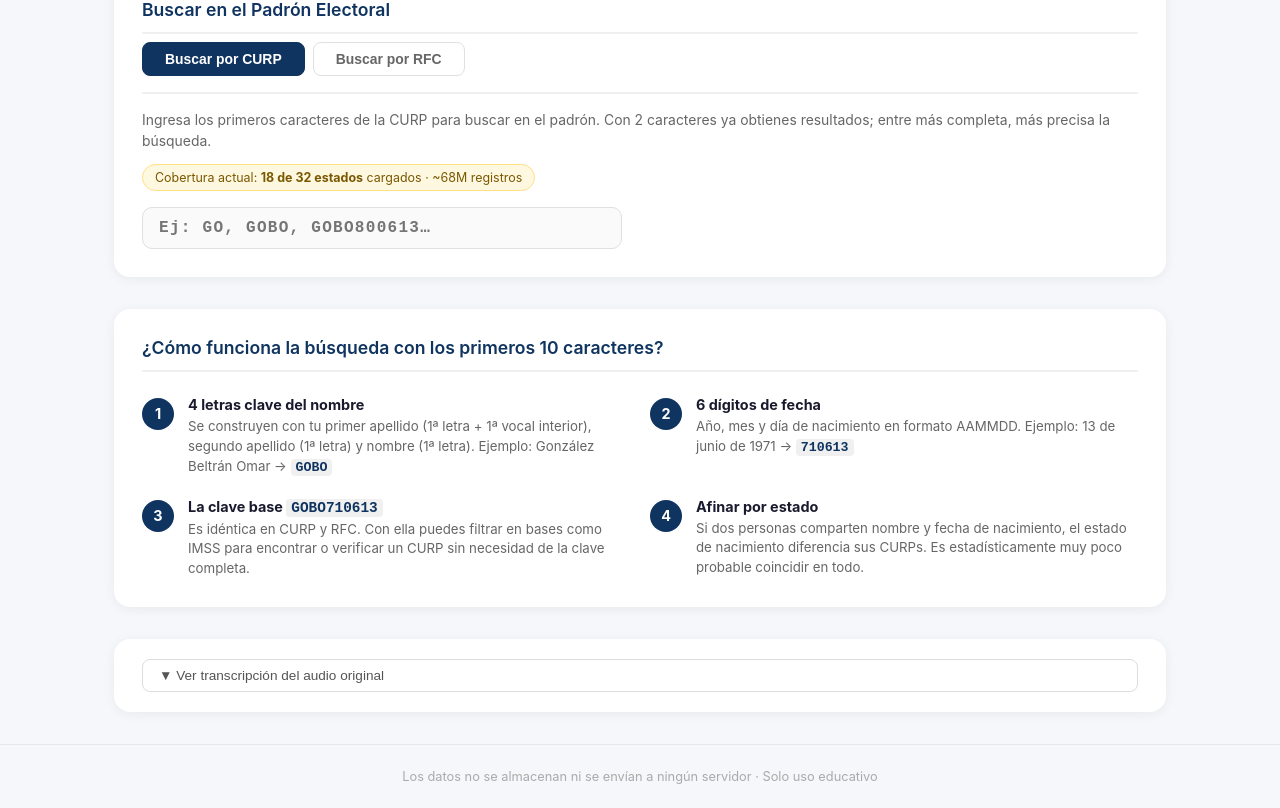
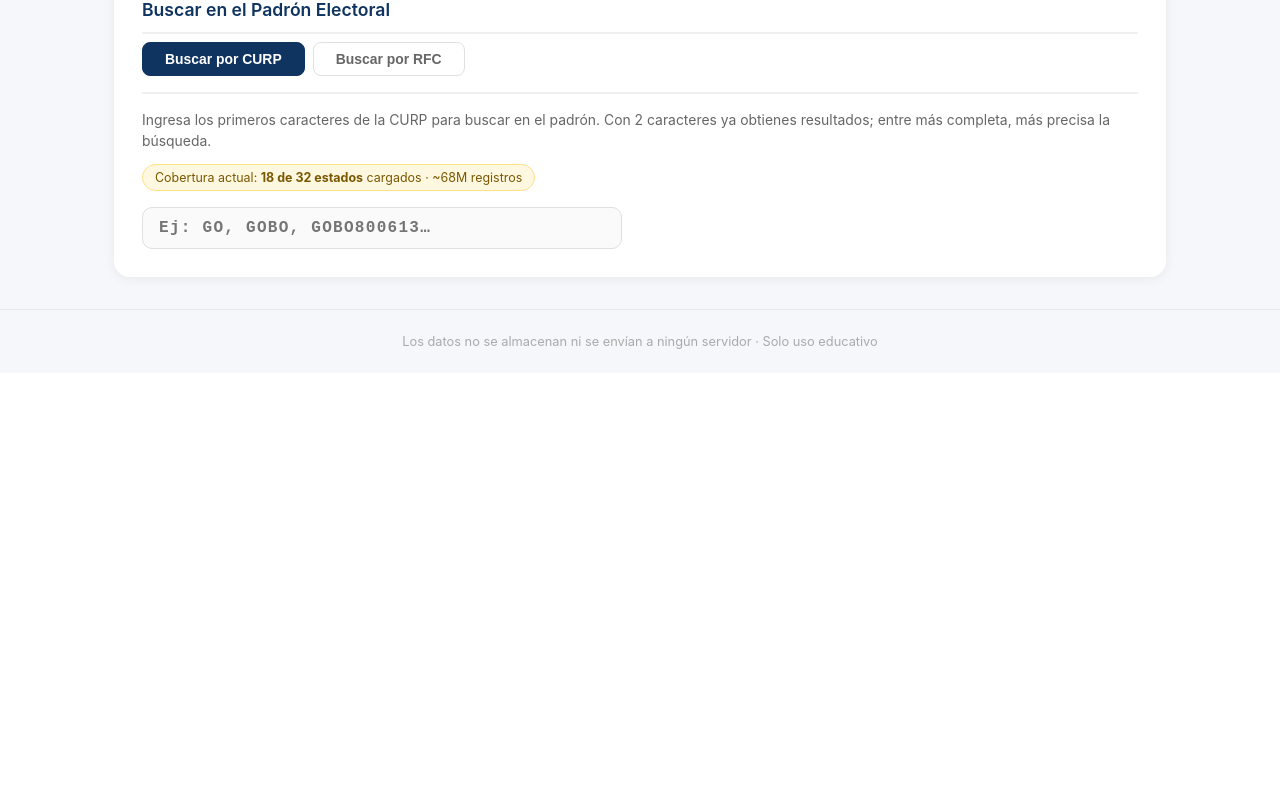
Before and after one commit to luisfernandomendozav/curp-next, a Next.js app: page / in a window 1280 px wide. Shown: the part 788-1596 px from the top of the page. After the commit the page ends 1161 px from the top, so only its background shows below. Built offline with nearby package versions, Linux system fonts and the light colour scheme.

Commit message:
refactor(search): remove info/audio sections and fix selection UX

```diff
--- a/pages/index.js
+++ b/pages/index.js
@@ -121,7 +121,6 @@ function calcCURP({ nombre, apellidoPaterno, apellidoMaterno, fechaNacimiento, s
 
 export default function Home() {
   const [form, setForm] = useState({ nombre: '', apellidoPaterno: '', apellidoMaterno: '', fechaNacimiento: '', sexo: '', estado: '' });
-  const [showAudio, setShowAudio] = useState(false);
   const [searchMode, setSearchMode] = useState('curp');
   const [searchQuery, setSearchQuery] = useState('');
   const [suggestions, setSuggestions] = useState([]);
@@ -146,7 +145,6 @@ export default function Home() {
   }
 
   useEffect(() => {
-    setSelectedItem(null);
     if (searchQuery.length < 2) {
       setSuggestions([]);
       setShowDropdown(false);
@@ -190,7 +188,6 @@ export default function Home() {
   function selectItem(item) {
     setSelectedItem(item);
     setShowDropdown(false);
-    setSearchQuery(item.curp);
   }
 
   function switchMode(mode) {
@@ -368,7 +365,10 @@ export default function Home() {
                 <input
                   className={styles.rfcInput}
                   value={searchQuery}
-                  onChange={e => setSearchQuery(e.target.value.toUpperCase().replace(/[^A-Z0-9]/g, ''))}
+                  onChange={e => {
+                    setSelectedItem(null);
+                    setSearchQuery(e.target.value.toUpperCase().replace(/[^A-Z0-9]/g, ''));
+                  }}
                   onFocus={() => suggestions.length > 0 && setShowDropdown(true)}
                   placeholder={searchMode === 'curp' ? 'Ej: GO, GOBO, GOBO800613…' : 'Ej: GO, GUMJ, GUMJ800613…'}
                   maxLength={18}
@@ -431,63 +431,6 @@ export default function Home() {
             )}
           </section>
 
-          {/* Info Section */}
-          <section className={styles.infoSection}>
-            <h2>¿Cómo funciona la búsqueda con los primeros 10 caracteres?</h2>
-            <div className={styles.steps}>
-              <div className={styles.step}>
-                <div className={styles.stepNum}>1</div>
-                <div>
-                  <strong>4 letras clave del nombre</strong>
-                  <p>Se construyen con tu primer apellido (1ª letra + 1ª vocal interior), segundo apellido (1ª letra) y nombre (1ª letra). Ejemplo: González Beltrán Omar → <code>GOBO</code></p>
-                </div>
-              </div>
-              <div className={styles.step}>
-                <div className={styles.stepNum}>2</div>
-                <div>
-                  <strong>6 dígitos de fecha</strong>
-                  <p>Año, mes y día de nacimiento en formato AAMMDD. Ejemplo: 13 de junio de 1971 → <code>710613</code></p>
-                </div>
-              </div>
-              <div className={styles.step}>
-                <div className={styles.stepNum}>3</div>
-                <div>
-                  <strong>La clave base <code>GOBO710613</code></strong>
-                  <p>Es idéntica en CURP y RFC. Con ella puedes filtrar en bases como IMSS para encontrar o verificar un CURP sin necesidad de la clave completa.</p>
-                </div>
-              </div>
-              <div className={styles.step}>
-                <div className={styles.stepNum}>4</div>
-                <div>
-                  <strong>Afinar por estado</strong>
-                  <p>Si dos personas comparten nombre y fecha de nacimiento, el estado de nacimiento diferencia sus CURPs. Es estadísticamente muy poco probable coincidir en todo.</p>
-                </div>
-              </div>
-            </div>
-          </section>
-
-          {/* Audio transcription */}
-          <section className={styles.audioSection}>
-            <button className={styles.toggleBtn} onClick={() => setShowAudio(!showAudio)}>
-              {showAudio ? '▲ Ocultar' : '▼ Ver'} transcripción del audio original
-            </button>
-            {showAudio && (
-              <blockquote className={styles.transcription}>
-                <p>
-                  &ldquo;Si tú quieres sacar tu CURP y ves tu RFC, los primeros 8 caracteres son iguales —
-                  son las 2 letras de tu primer apellido y lo del nombre. González Beltrán Omar es <strong>GOBO</strong>,
-                  por ejemplo: Go de González, B de Beltrán, O de Omar. Y si buscas el RFC, el CURP empieza igual:
-                  <strong> GOBO710613</strong>. Entonces, si filtro con el RFC tomando únicamente los primeros 8 caracteres,
-                  puedo buscar en la base del IMSS y sacar qué CURP se llama igual que Omar González.
-                  Si alguien se llama igual y nació el mismo día, por lógica va a ser tú. Con el IMSS y con el RFC,
-                  de ahí tienes el CURP. La otra forma es cruzar los 8 dígitos con la base del CURP que aparece en el IMSS,
-                  hacerlo con la terminación de hombre o mujer, y corriéndolo por estado.
-                  Hay un González Beltrán o Marantonio que nació el 13 de junio del 71 —
-                  no creo que haya otro en Sonora.&rdquo;
-                </p>
-              </blockquote>
-            )}
-          </section>
         </main>
 
         <footer className={styles.footer}>
```
